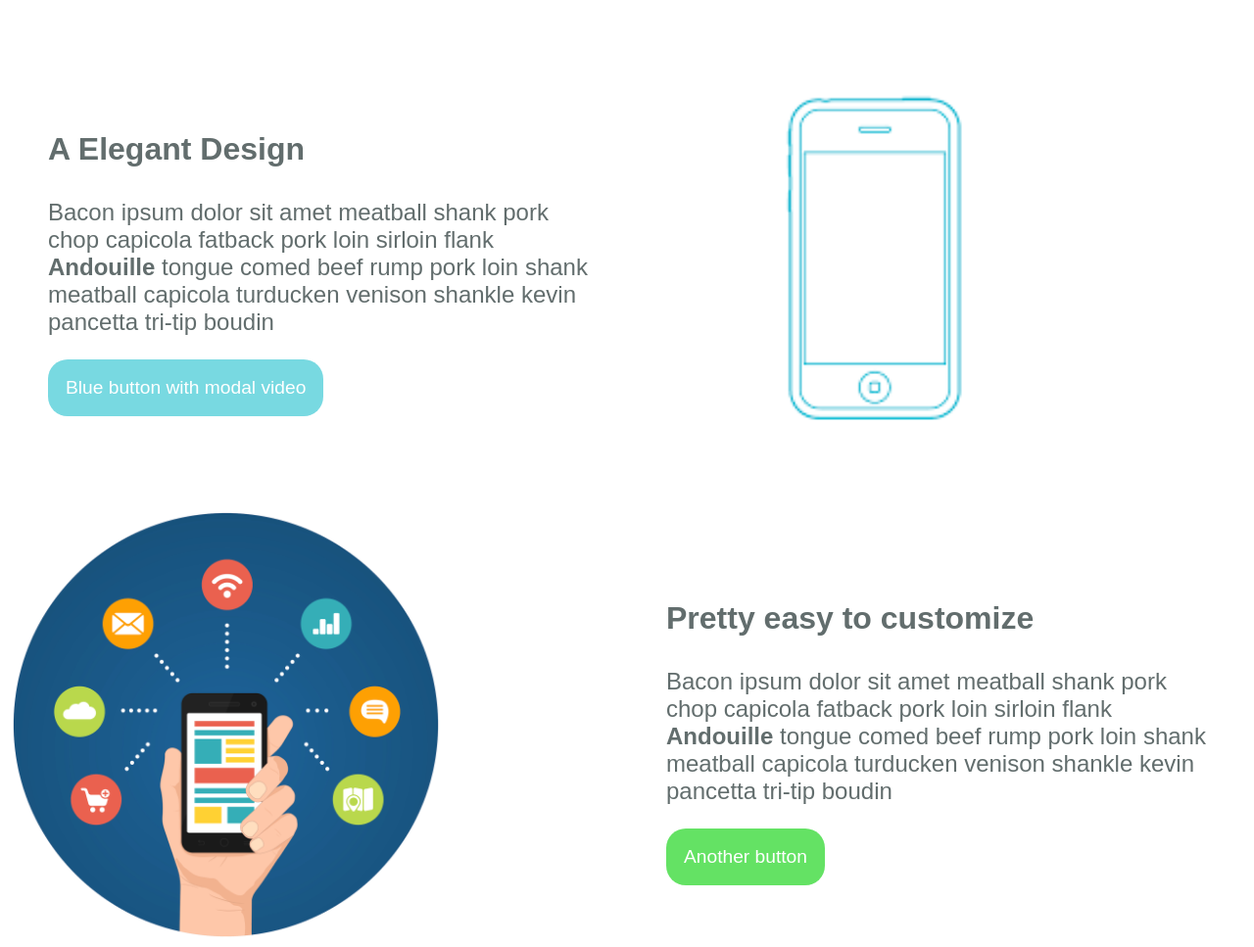
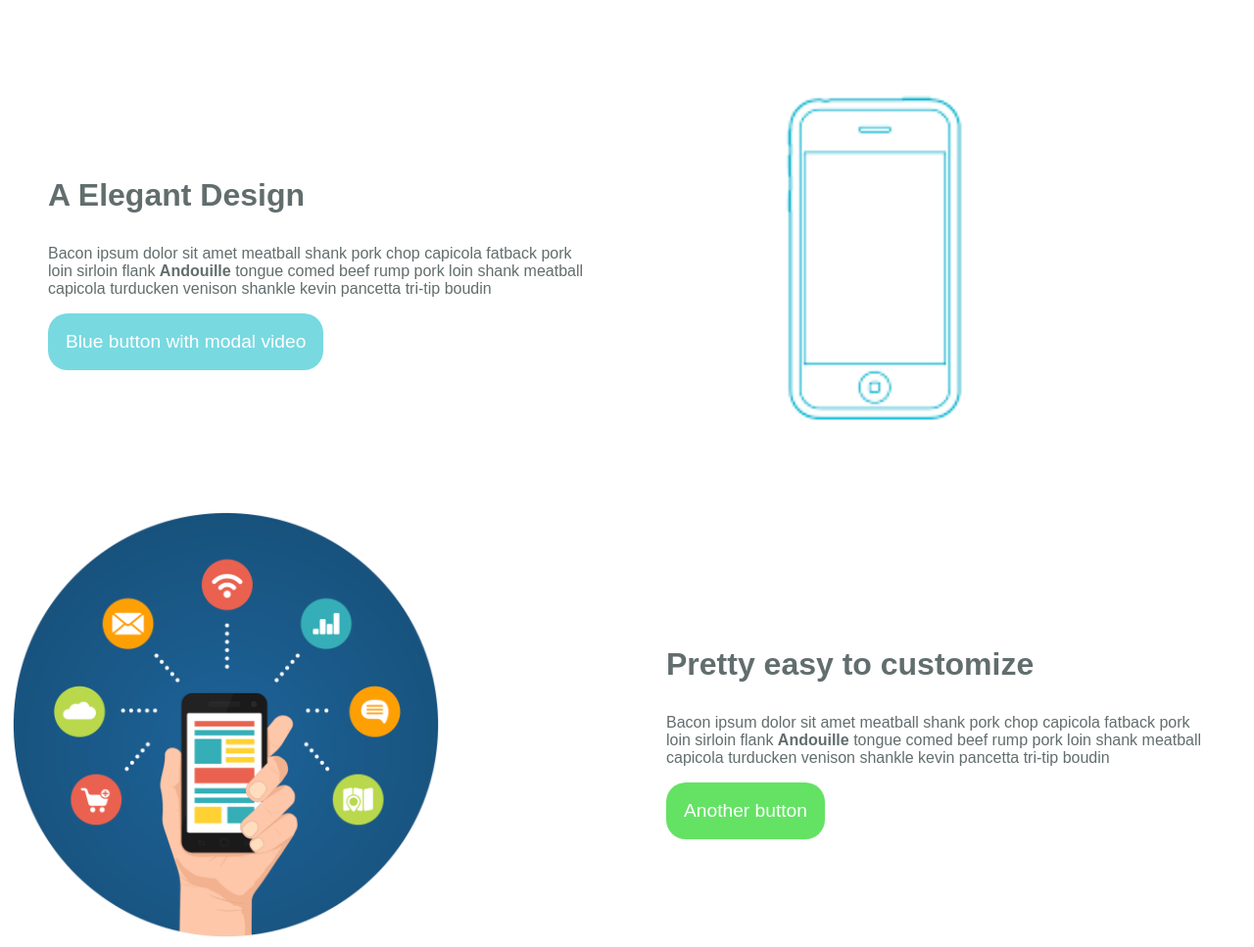
Before and after one commit to DuyAn-16/HTML-code, a plain HTML site: page Week 5/New Year Exercises/Ex 1/index.html in a window 1280 px wide. Shown: the whole page at 98% size. Drawn offline with Linux system fonts and the light colour scheme.

Commit message:
Update index.html

```diff
--- a/Week 5/New Year Exercises/Ex 1/index.html
+++ b/Week 5/New Year Exercises/Ex 1/index.html
@@ -11,7 +11,7 @@
             <tr>
                 <td class="text">
                     <p class="paragraph title">A Elegant Design</p>
-                    <p class="paragraph normal">Bacon ipsum dolor
+                    <p class="paragraph">Bacon ipsum dolor
                         sit amet meatball shank pork chop
                         capicola fatback pork loin sirloin flank
                         <b>Andouille</b> tongue comed beef rump pork loin
@@ -29,7 +29,7 @@
                 </td>
                 <td class="text">
                     <p class="paragraph title">Pretty easy to customize</p>
-                    <p class="paragraph normal">Bacon ipsum dolor
+                    <p class="paragraph">Bacon ipsum dolor
                         sit amet meatball shank pork chop
                         capicola fatback pork loin sirloin flank
                         <b>Andouille</b> tongue comed beef rump pork loin
```
